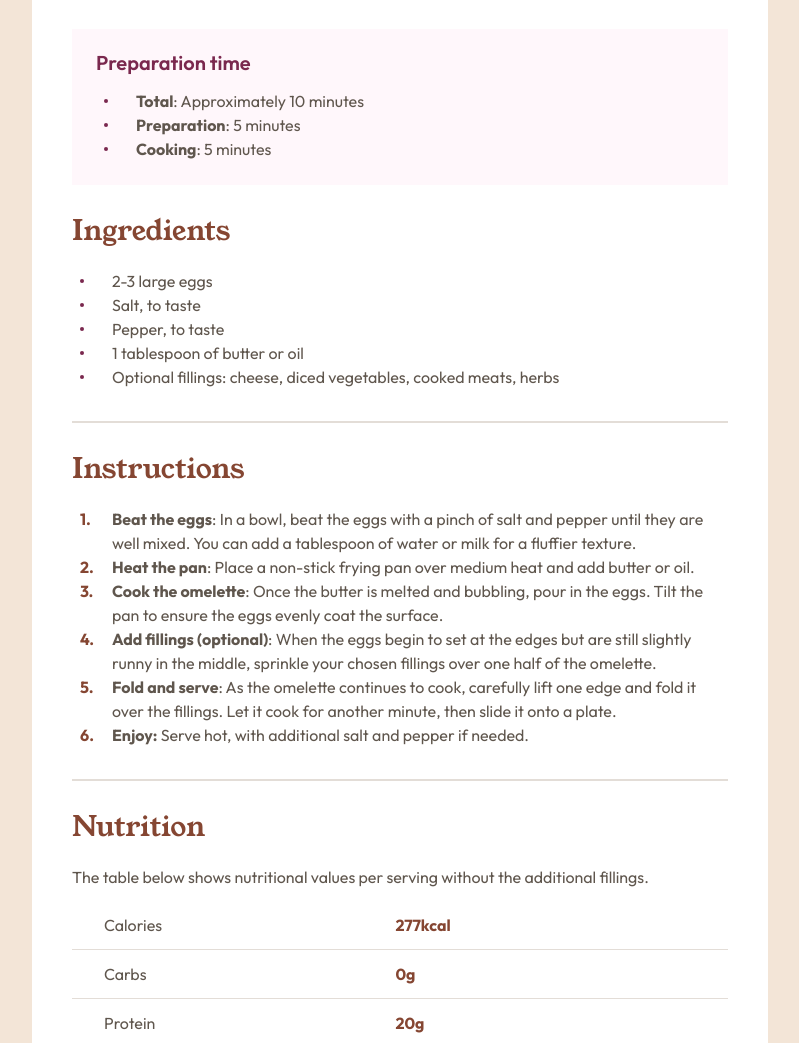
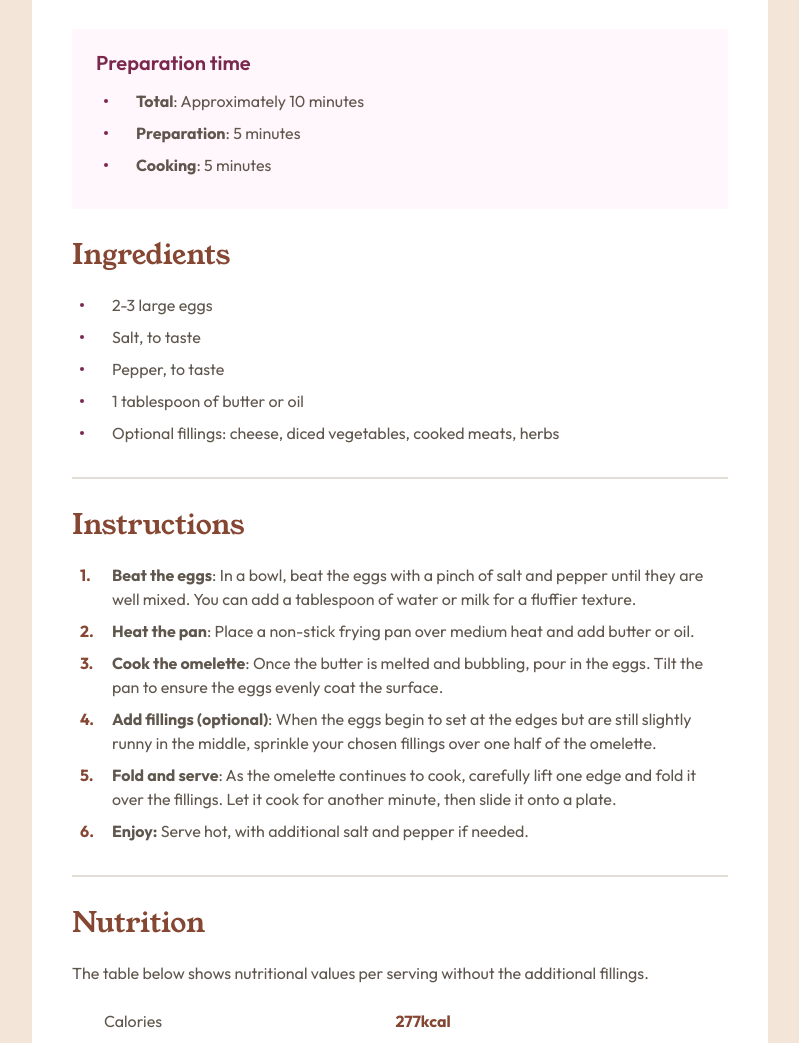
Before and after one commit to cravsky/recipe-page, a plain HTML site: page index.html in a window 1280 px wide. Shown: the part 623-1666 px from the top of the page, without its empty margins (240-1039 px from the left). Drawn offline with Linux system fonts and the light colour scheme.

Commit message:
Added spacing between list items

```diff
--- a/styles/style.css
+++ b/styles/style.css
@@ -69,6 +69,7 @@ ul {
 ul li {
     display: flex;
     align-items: center;
+    margin-bottom: var(--spacing-100);
 }
 
 ul li::before {
@@ -146,6 +147,7 @@ ol {
 ol li {
     position: relative;
     padding-left: 40px;
+    margin-bottom: var(--spacing-100);
 }
 
 ol li::before {
```
